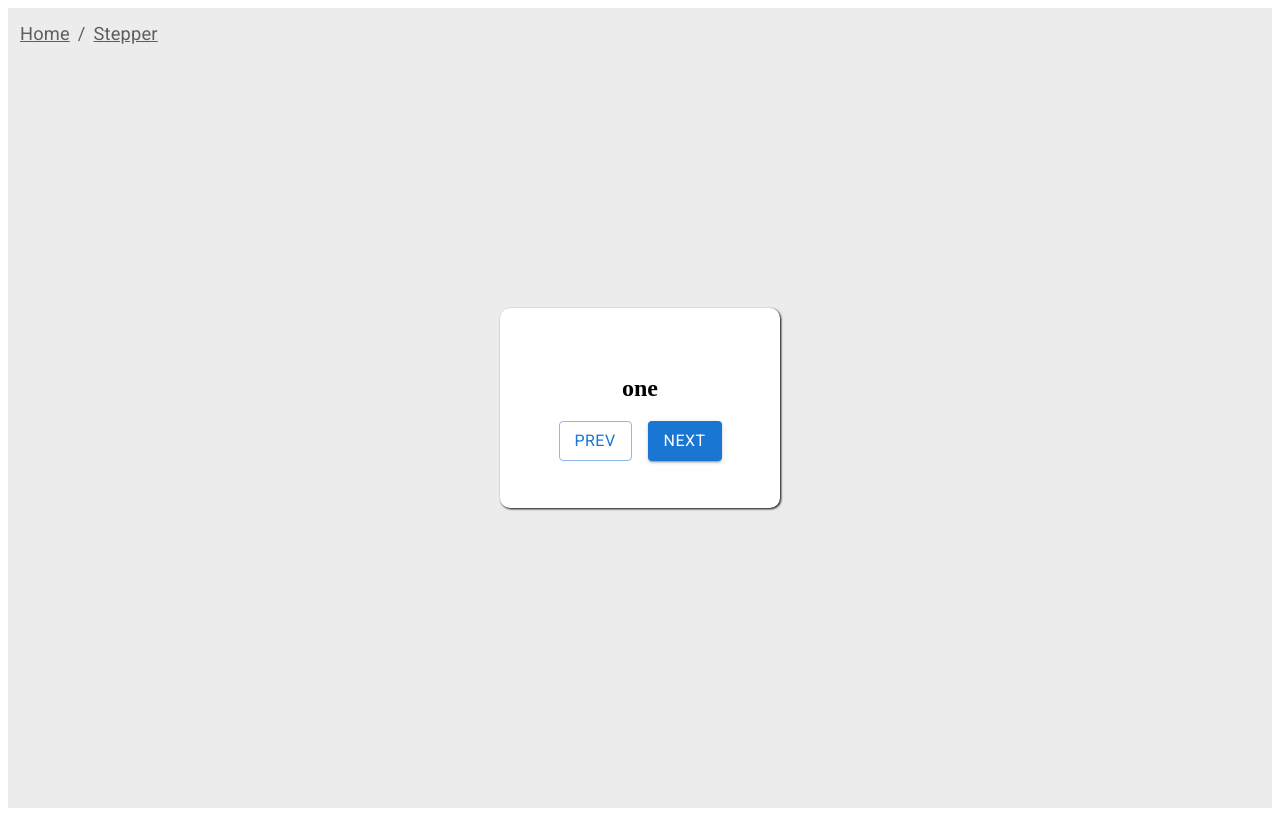
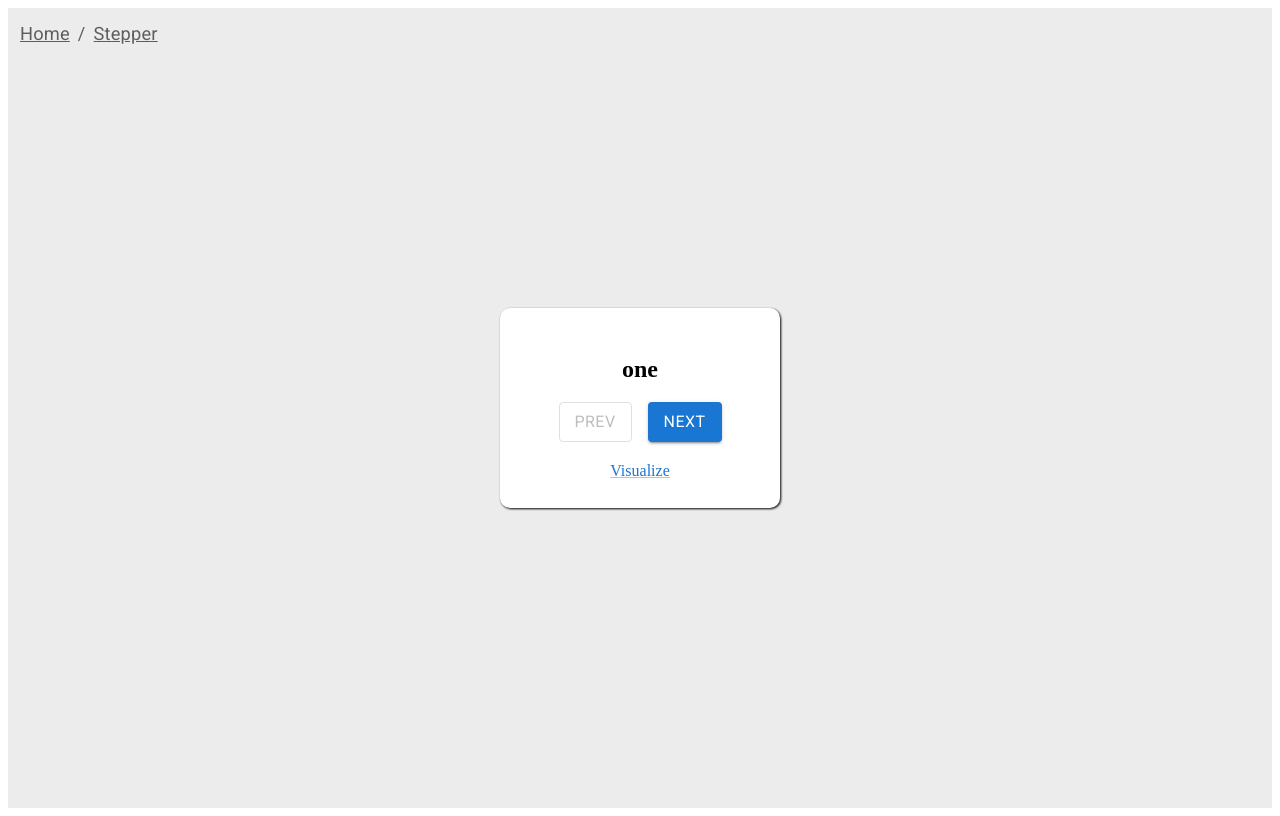
Before and after one commit to FilipStenbeck/finite-state-machine-demo, a Next.js app: page /stepper in a window 1280 px wide. Built offline with nearby package versions, Linux system fonts and the light colour scheme.

Commit message:
add link to visualizer

```diff
--- a/common/styles.js
+++ b/common/styles.js
@@ -29,3 +29,7 @@ export const breadcrum = {
   top: '20px',
   left: '20px',
 };
+
+export const visualizeLink = {
+  marginTop: '20px',
+};
--- a/machines/step-machine.js
+++ b/machines/step-machine.js
@@ -1,4 +1,4 @@
-import { createMachine, assign } from 'xstate';
+import { createMachine } from 'xstate';
 
 export const stepMachine = createMachine({
   id: 'step',
@@ -11,9 +11,9 @@ export const stepMachine = createMachine({
       on: { NEXT: 'three', PREV: 'one' },
     },
     three: {
-      on: { NEXT: 'four', PREV: 'two' },
+      on: { NEXT: 'final', PREV: 'two' },
     },
-    four: {
+    final: {
       type: 'final',
     },
   },
--- a/pages/stepper/index.js
+++ b/pages/stepper/index.js
@@ -3,7 +3,7 @@ import { useMachine } from '@xstate/react';
 import { Button, Stack, Breadcrumbs, Link, ThemeProvider } from '@mui/material';
 
 import { theme } from '../../common/theme';
-import { container, box, content, breadcrum } from '../../common/styles';
+import { container, box, content, breadcrum, visualizeLink } from '../../common/styles';
 import { stepMachine } from '../../machines/step-machine';
 
 const Counter = ({ data }) => {
@@ -30,16 +30,23 @@ const Counter = ({ data }) => {
               <Button
                 onClick={() => setCurrentStep(stepMachine.transition(currentStep, 'PREV').value)}
                 variant="outlined"
+                disabled={currentStep === 'one' || currentStep === 'final'}
               >
                 Prev
               </Button>
               <Button
                 onClick={() => setCurrentStep(stepMachine.transition(currentStep, 'NEXT').value)}
                 variant="contained"
+                disabled={currentStep === 'final'}
               >
                 Next
               </Button>
             </Stack>
+            <div style={visualizeLink}>
+              <Link target="top" href="https://stately.ai/viz/5e278453-818e-4684-8dd0-fbdad9cae679">
+                Visualize
+              </Link>
+            </div>
           </div>
         </div>
       </div>
```
